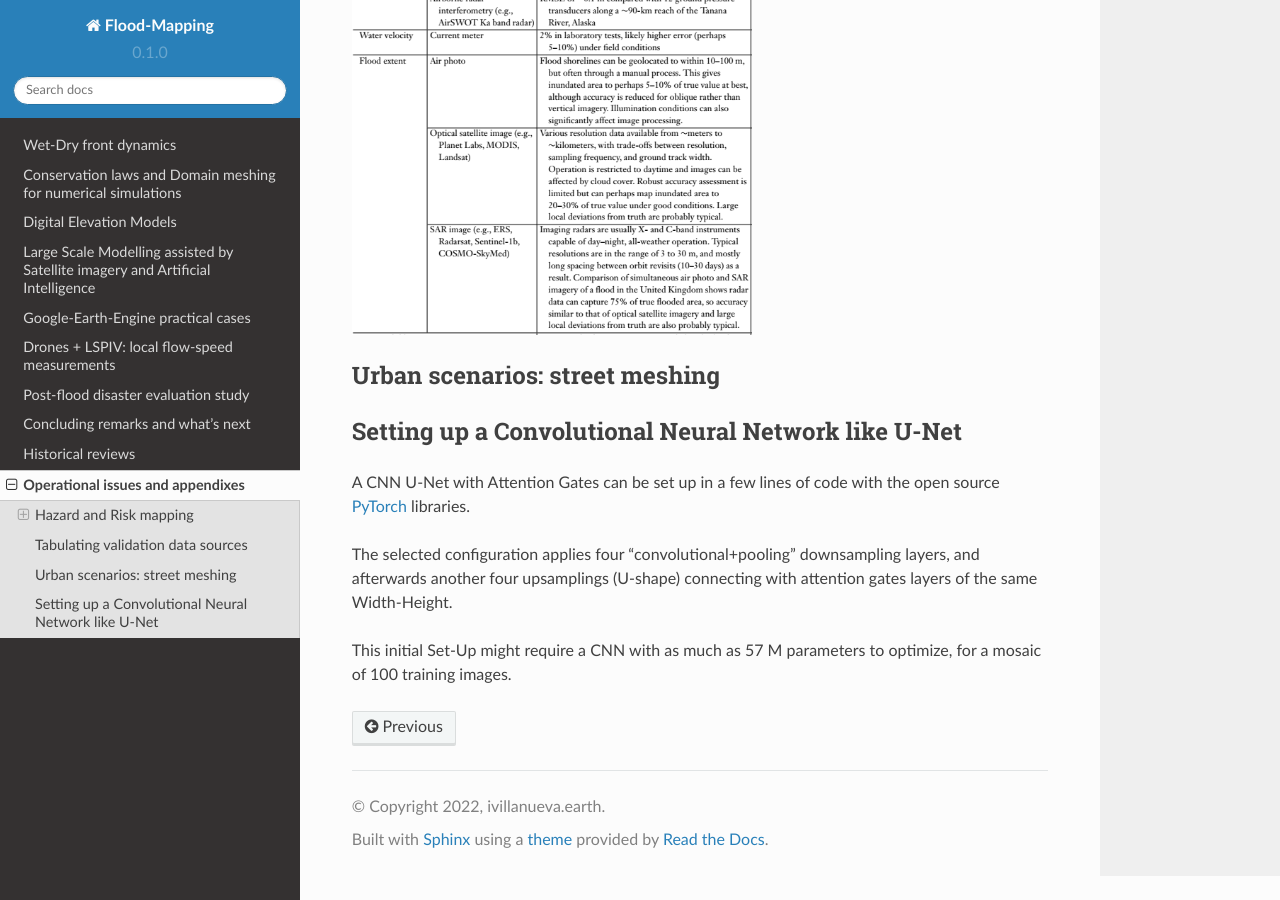
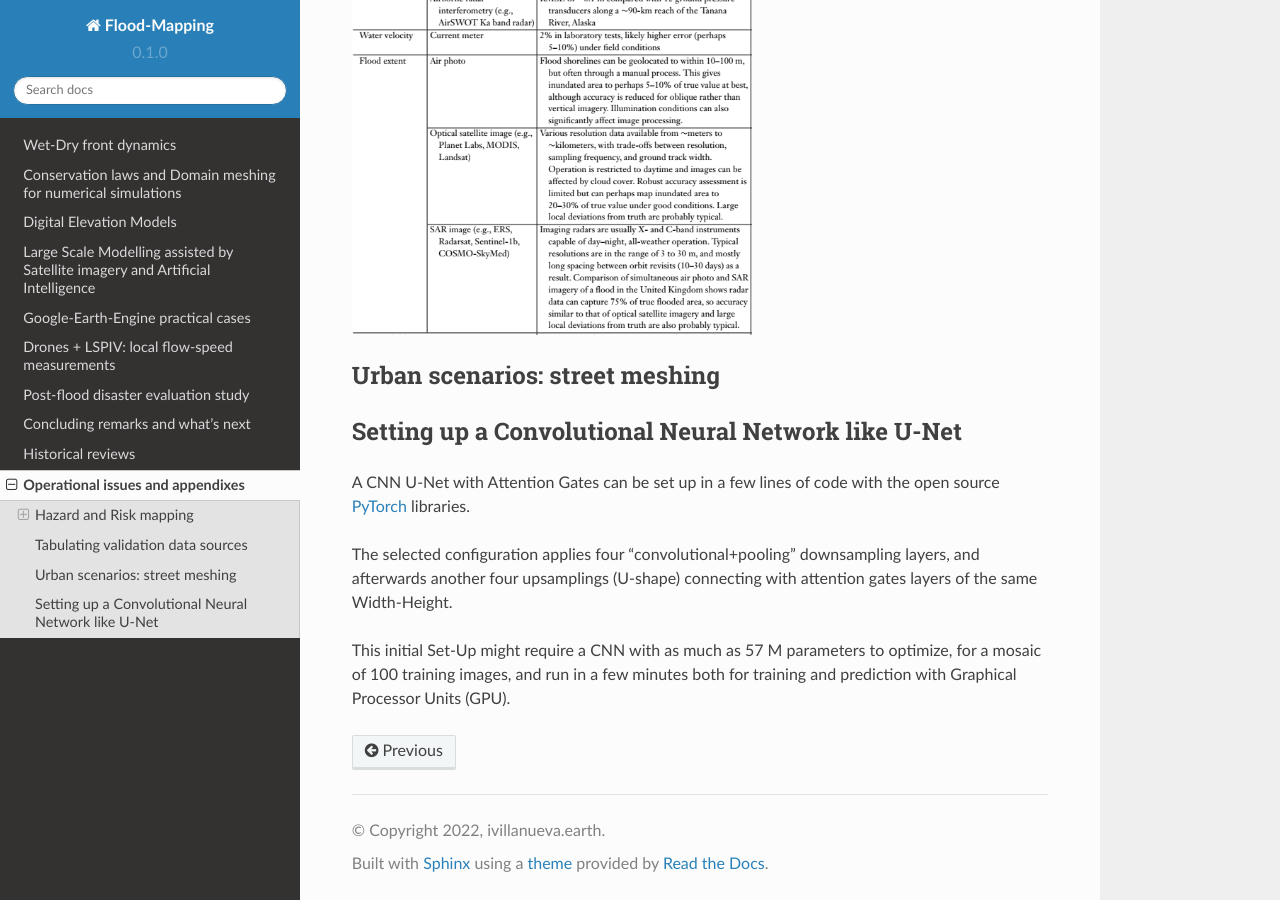
Before and after one commit to ivillamadrid/FloodMapping, a Sphinx documentation site: the page built from docs/source/operational_appx.rst, in a window 1280 px wide and 900 px high, scrolled down 1456 px. Built offline with Sphinx 7.4.7 and the Read the Docs theme 2.0.0, drawn with Linux system fonts in a browser that asks for light colours.

Commit message:
Update operational_appx.rst

```diff
--- a/docs/source/operational_appx.rst
+++ b/docs/source/operational_appx.rst
@@ -68,4 +68,4 @@
 The selected configuration applies four "convolutional+pooling" downsampling layers, and afterwards another four upsamplings (U-shape)
 connecting with attention gates layers of the same Width-Height.
 
-This initial Set-Up might require a CNN with as much as 57 M parameters to optimize, for a mosaic of 100 training images.
+This initial Set-Up might require a CNN with as much as 57 M parameters to optimize, for a mosaic of 100 training images, and run in a few minutes both for training and prediction with Graphical Processor Units (GPU).
```
